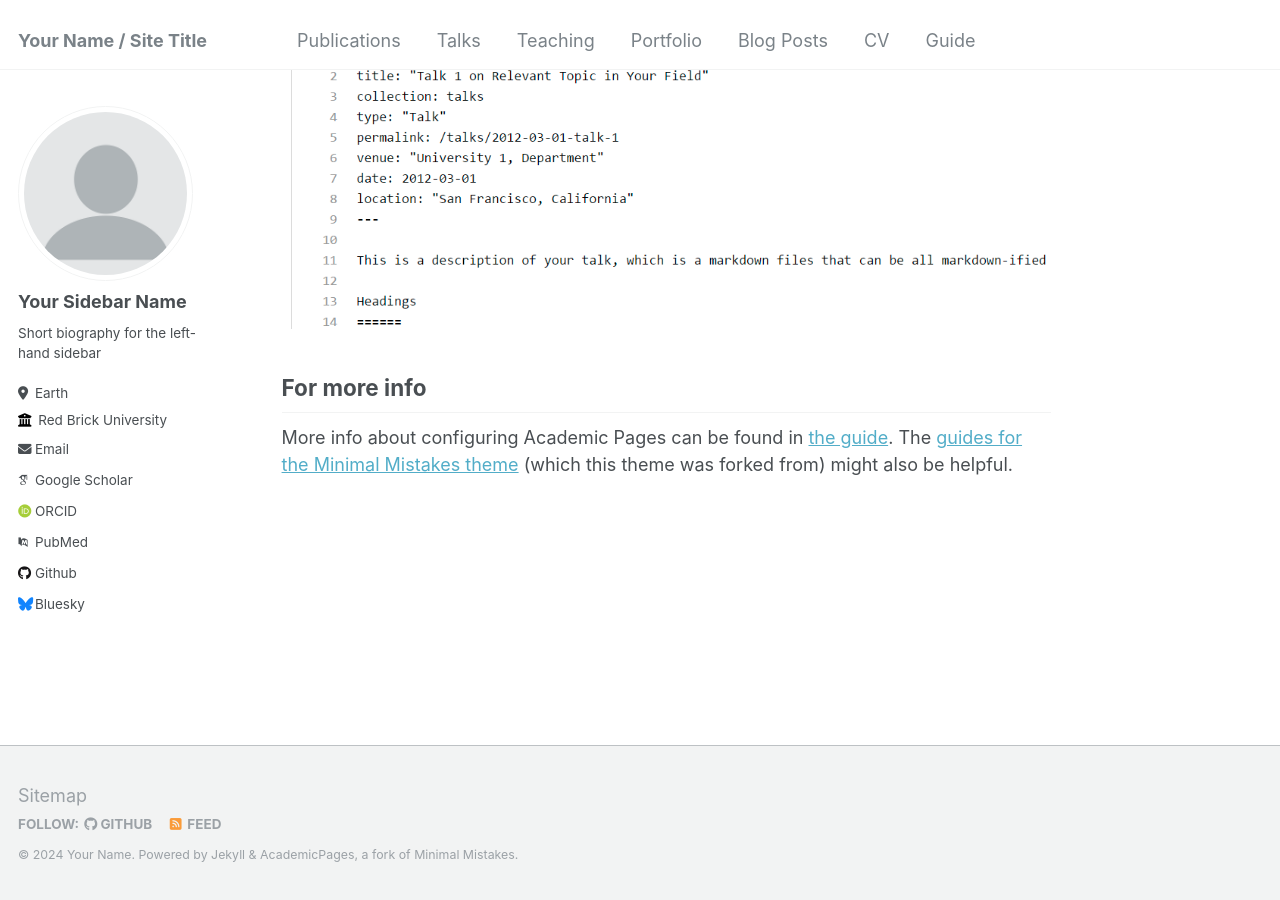
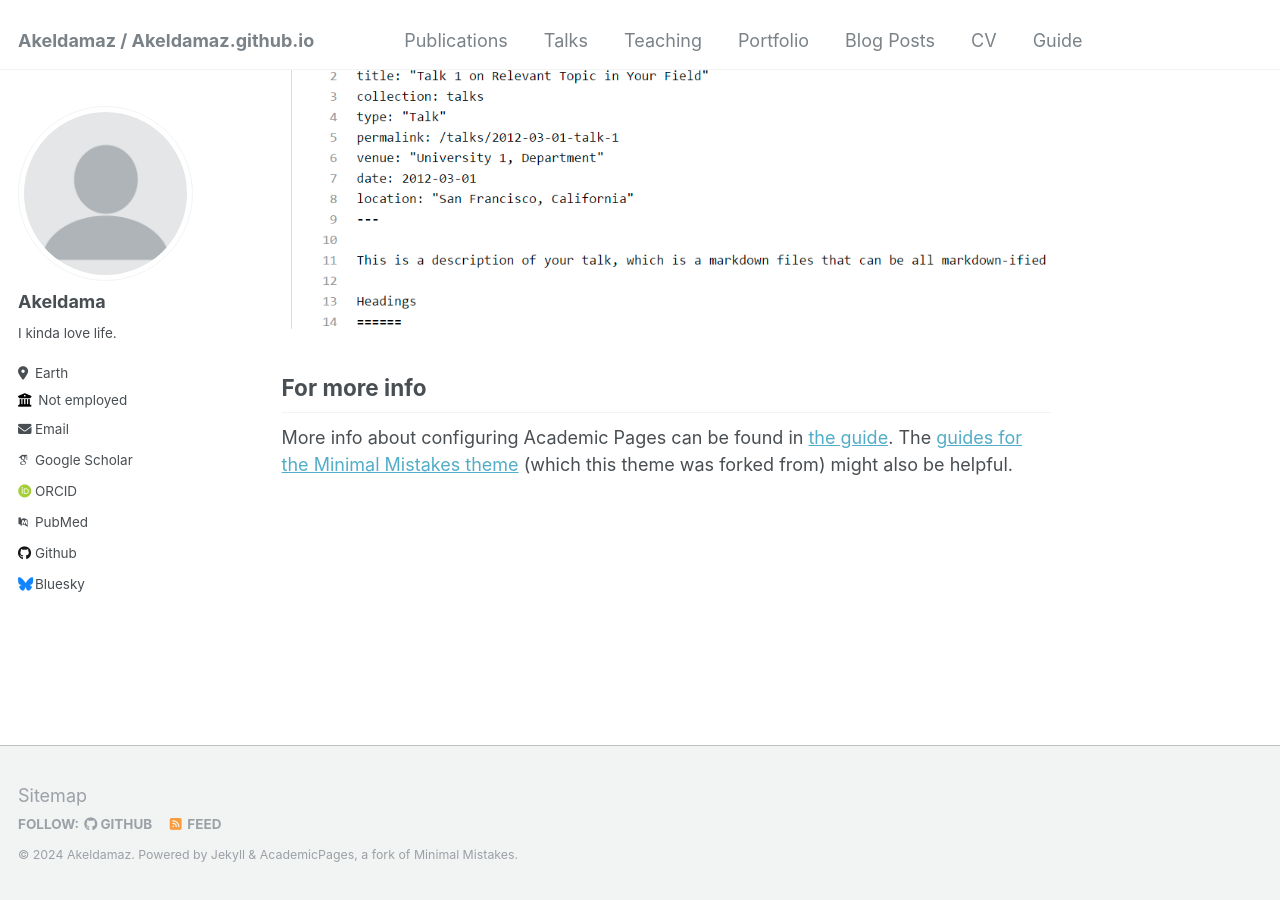
Before and after one commit to Akeldamaz/.github.io, a Jekyll site: the page built from _pages/about.md, in a window 1280 px wide and 900 px high, scrolled down 2660 px. Built offline with Jekyll 4.4.1, drawn with Linux system fonts in a browser that asks for light colours; some web fonts are replaced.

Commit message:
Update _config.yml

```diff
--- a/_config.yml
+++ b/_config.yml
@@ -8,10 +8,10 @@
 
 # Basic Site Settings
 locale                   : "en-US"
-title                    : "Your Name / Site Title"
+title                    : "Akeldamaz / Akeldamaz.github.io"
 title_separator          : "-"
-name                     : &name "Your Name"
-description              : &description "personal description"
+name                     : &name "Akeldamaz"
+description              : &description "Hi, my name is Akeldama"
 url                      : https://academicpages.github.io # the base hostname & protocol for your site e.g. "https://mmistakes.github.io"
 baseurl                  : "" # the subpath of your site, e.g. "/blog"
 repository               : "academicpages/academicpages.github.io"
@@ -22,13 +22,13 @@ repository               : "academicpages/academicpages.github.io"
 author:
   # Biographic information
   avatar           : "profile.png"
-  name             : "Your Sidebar Name"
-  pronouns         : # example: "she/her"
-  bio              : "Short biography for the left-hand sidebar"
+  name             : "Akeldama"
+  pronouns         : # example: "He/Him/His"
+  bio              : "I kinda love life."
   location         : "Earth"
-  employer         : "Red Brick University"
+  employer         : "Not employed"
   uri              : # URL
-  email            : "none@example.org"
+  email            : "blacksilent31@gmail.com & akeldamathelegend@gmail.com"
 
   # Academic websites
   arxiv            : # URL - Update with the correct link to your profile
```
